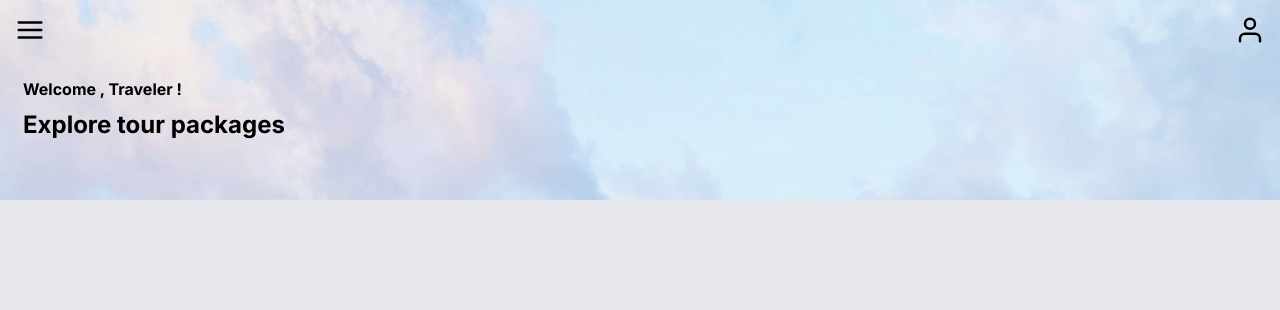
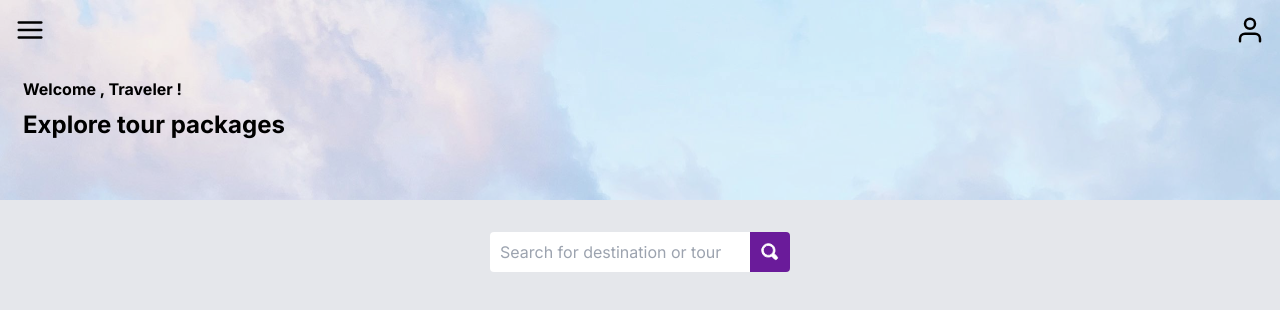
Before and after one commit to Shayan-Mst/vacation, a Next.js app: page /home in a window 1280 px wide. Shown: the top 310 px of the page. Built offline with nearby package versions, Linux system fonts and the light colour scheme.

Commit message:
added search

```diff
--- a/src/app/globals.css
+++ b/src/app/globals.css
@@ -310,6 +310,48 @@ min-height: 300px;
   animation: shake 0.5s ease;
 }
 
+/* main content */
+
+.search-container {
+  display: flex;
+  align-items: center;
+  width: 300px;
+}
+
+.search-input {
+  border: none;
+  padding: 10px;
+  width: 100%;
+  border-radius: 4px 0  0 4px;
+  outline: none;
+  height: 100%;
+}
+
+.search-button {
+  background-color: #6a1b9a;
+  border: none;
+  padding: 10px;
+  border-radius: 0 4px 4px 0;
+  cursor: pointer;
+  display: flex;
+  align-items: center;
+  justify-content: center;
+  opacity: 1;
+
+}
+
+.search-icon {
+  width: 20px;
+  height: 20px;
+  color: white;
+}
+
+.search-button:hover {
+  opacity: 0.9;
+}
+
+
+
 @layer utilities {
   .text-balance {
     text-wrap: balance;
--- a/src/app/home/page.tsx
+++ b/src/app/home/page.tsx
@@ -31,8 +31,28 @@ const page = () => {
 </div>
 </div>
 
-<div style={{borderRadius:'25px'}}></div>
+<div style={{borderRadius:'25px'}}>
+  <div className='w-full my-8'>
+<div className="search-container mx-auto">
+    <input type="text" className="search-input" placeholder="Search for destination or tour"/>
+    <button className="search-button">
+    <svg className="search-icon" fill="#ffffff" width="24px" height="24px" viewBox="0 0 24 24" xmlns="http://www.w3.org/2000/svg" stroke="#ffffff">
 
+<g id="SVGRepo_bgCarrier" stroke-width="0"/>
+
+<g id="SVGRepo_tracerCarrier" stroke-linecap="round" stroke-linejoin="round"/>
+
+<g id="SVGRepo_iconCarrier">
+
+<path d="M10.035,18.069a7.981,7.981,0,0,0,3.938-1.035l3.332,3.332a2.164,2.164,0,0,0,3.061-3.061l-3.332-3.332A8.032,8.032,0,0,0,4.354,4.354a8.034,8.034,0,0,0,5.681,13.715ZM5.768,5.768A6.033,6.033,0,1,1,4,10.035,5.989,5.989,0,0,1,5.768,5.768Z"/>
+
+</g>
+
+</svg>
+    </button>
+</div>
+</div>
+</div>
 <Navigation/>
     </div>
   )
```
